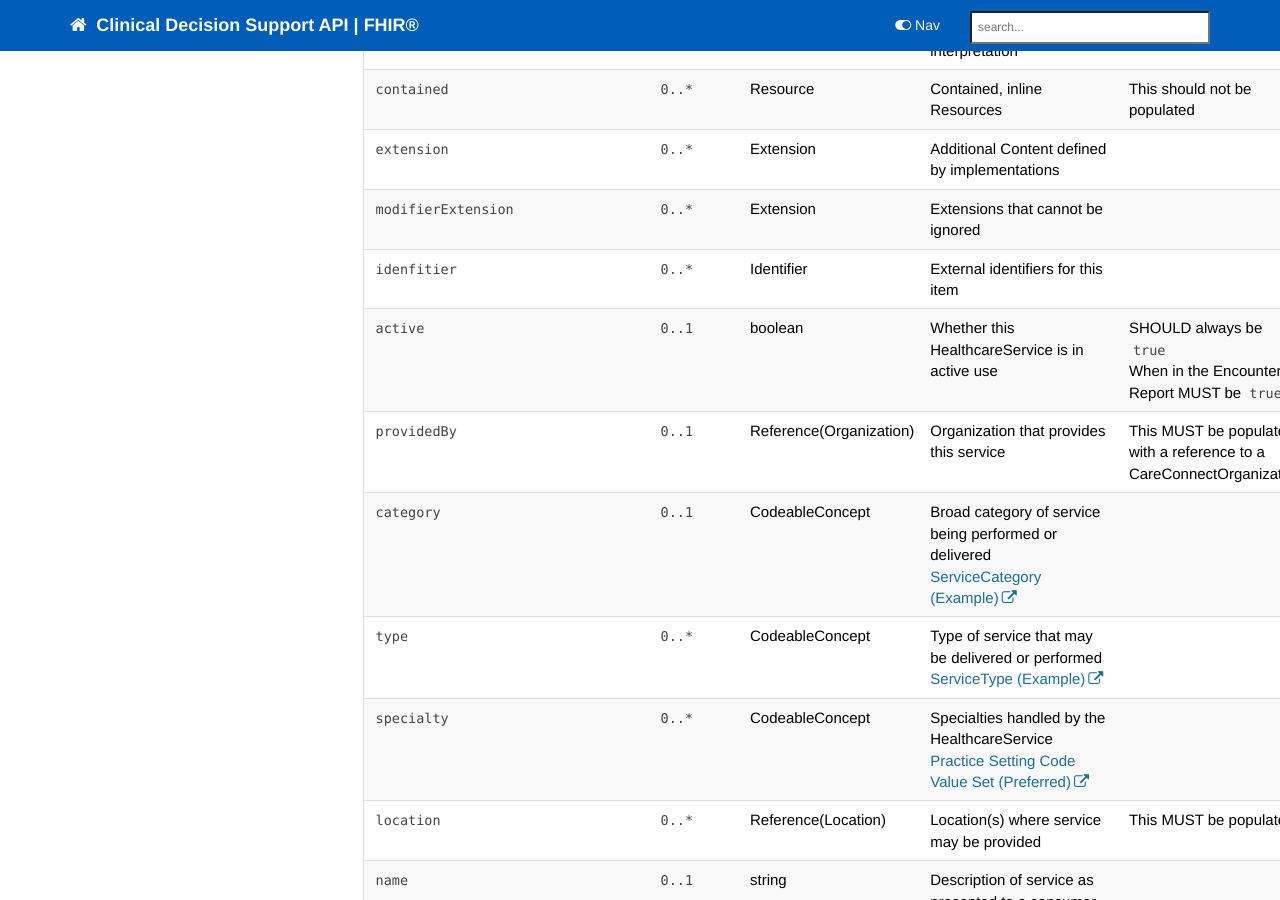
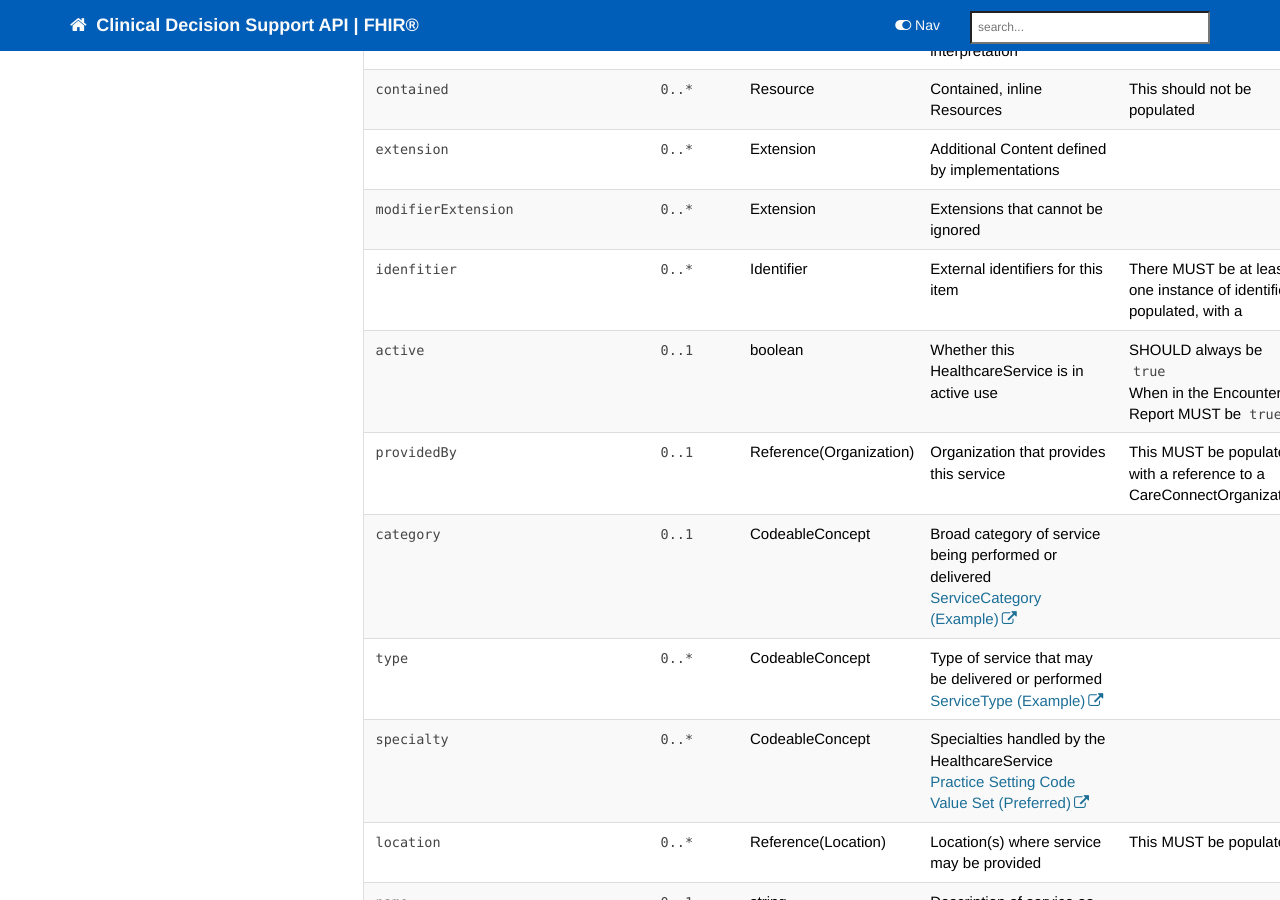
Before and after one commit to nhsconnect/FHIR-CDS, a Jekyll site: the page built from pages/explore/api_healthcare_service_capability.md, in a window 1280 px wide and 900 px high, scrolled down 1047 px. Built offline with Jekyll 4.4.1, drawn with Linux system fonts in a browser that asks for light colours; nearby versions of some CDN libraries; comment, search, counter and statistics services are not loaded.

Commit message:
pages/explore/api_healthcare_service_capability.md updated from https://stackedit.io/

```diff
--- a/pages/explore/api_healthcare_service_capability.md
+++ b/pages/explore/api_healthcare_service_capability.md
@@ -116,7 +116,7 @@ The table below gives implementation guidance in relation to the elements within
 <td><code  class="highlighter-rouge">0..*</code></td>
 <td>Identifier</td>
 <td>External identifiers for this item</td>
-<td></td>
+<td>There MUST be at least one instance of identifier populated, with a </td>
 </tr>
 <tr>
 <td><code  class="highlighter-rouge">active</code></td>
```
Also changed, not shown: other parts of pages/explore/api_healthcare_service_capability.md (+1 -1 lines).
